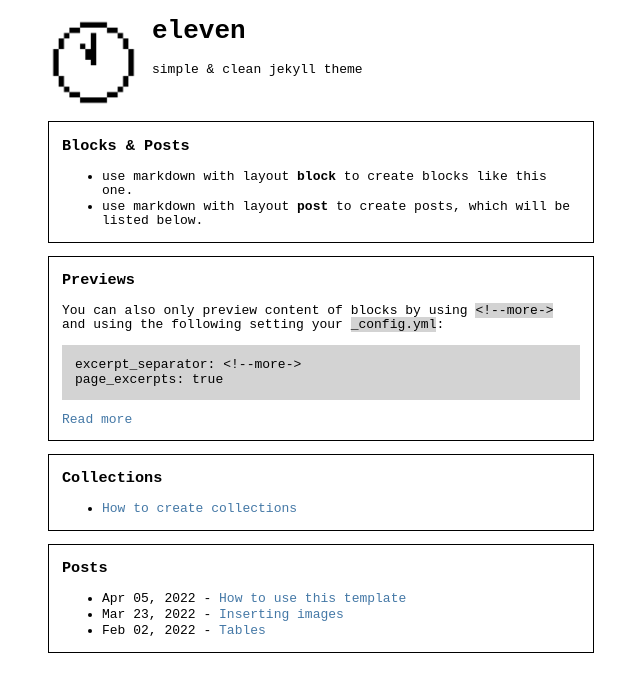
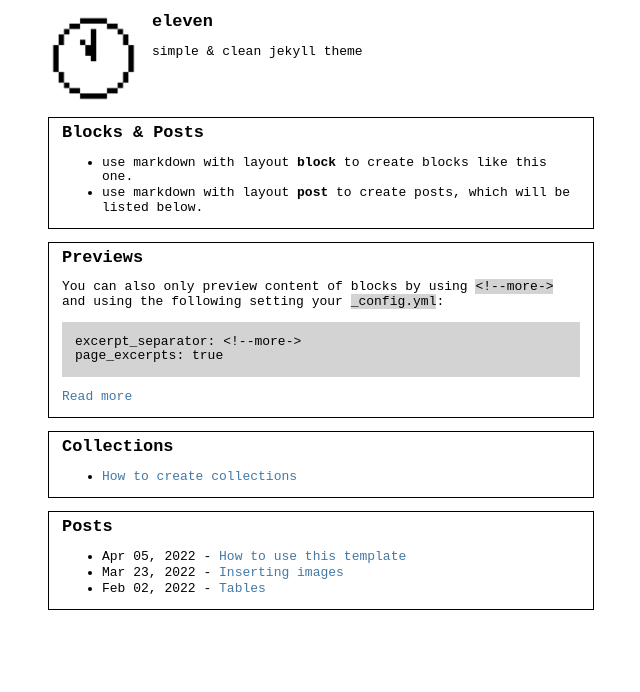
Before and after one commit to PaulSt/eleven, a Jekyll site: the page built from index.md, in a window 1280 px wide. Shown: the top 692 px of the page, without its empty margins (319-959 px from the left). Built offline with Jekyll 4.4.1, drawn with Linux system fonts in a browser that asks for light colours.

Commit message:
better headers

```diff
--- a/_layouts/home.html
+++ b/_layouts/home.html
@@ -8,19 +8,19 @@ layout: default
         {{ content }}
     <div style="clear: both;"></div>
     </div>
-
-    {% for page in site.pages %}
+    {% assign sorted_pages = site.pages | sort:"order" %}
+    {% for page in sorted_pages %}
     {% if page.layout == 'block' %}
     {% unless page.content contains site.excerpt_separator %}
     <div class="box">
-        <h3>{{ page.title }}</h3>
+        <h1>{{ page.title }}</h1>
         {{ page.content | markdownify }}
     </div>
     {% endunless %}
     {% endif %}
     {% if page.layout == 'block' and page.content contains site.excerpt_separator %}
     <div class="box">
-        <h3>{{ page.title }}</h3>
+        <h1>{{ page.title }}</h1>
         {{ page.excerpt }}
         <p><a href="{{ page.url | relative_url }}">Read more</a></p>
     </div>
@@ -31,9 +31,9 @@ layout: default
     {% unless collection.label == 'posts' %}
         <div class="box">
             {% if collection.title %}
-            <h3>{{ collection.title }}</h3>
+            <h1>{{ collection.title }}</h1>
             {% else %}
-            <h3>{{ collection.label }}</h3>
+            <h1>{{ collection.label }}</h1>
             {% endif %}
             <ul>
             {% for entry in site[collection.label] %}
@@ -46,7 +46,7 @@ layout: default
 
     {%- assign date_format = site.eleven.date_format | default: "%b %d, %Y" -%}
     <div class="box">
-        <h3>Posts</h3>
+        <h1>Posts</h1>
         <ul>
             {% for post in site.posts %}
             <li>{{ post.date | date: date_format }} - <a href="{{ post.url  | relative_url }}">{{ post.title }}</a></li>
--- a/_sass/eleven.scss
+++ b/_sass/eleven.scss
@@ -20,6 +20,26 @@ li { margin: 0.15em 0; }
     @extend .w;
     padding: 0em 1em;
     border: 1px solid black;
+}
+
+h1 {
+    font-size: 1.3em;
+    margin: 0.36em 0;
+}
+
+h2 {
+    font-size: 1.1em;
+    margin: 0.35em 0;
+}
+
+@for $i from 3 through 6 {
+  h#{$i} {
+    //font-size: $base-font-size + $heading-scale * (6 - $i) * (6 - $i);
+    font-size: 1em;
+    text-decoration: underline;
+    margin: 0.3em + 0.01em * (6 - $i) 0;
+    font-weight: normal;
+  }
 }
 
 code {
```
